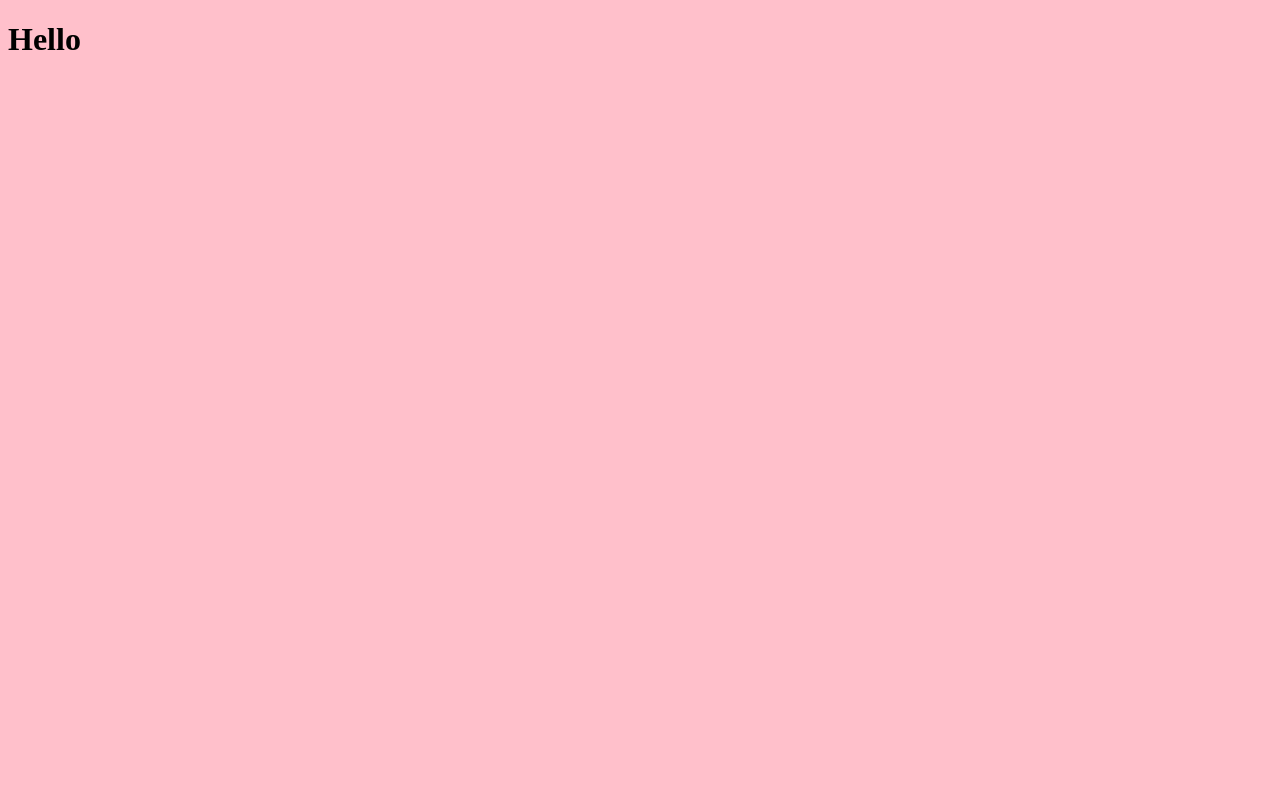
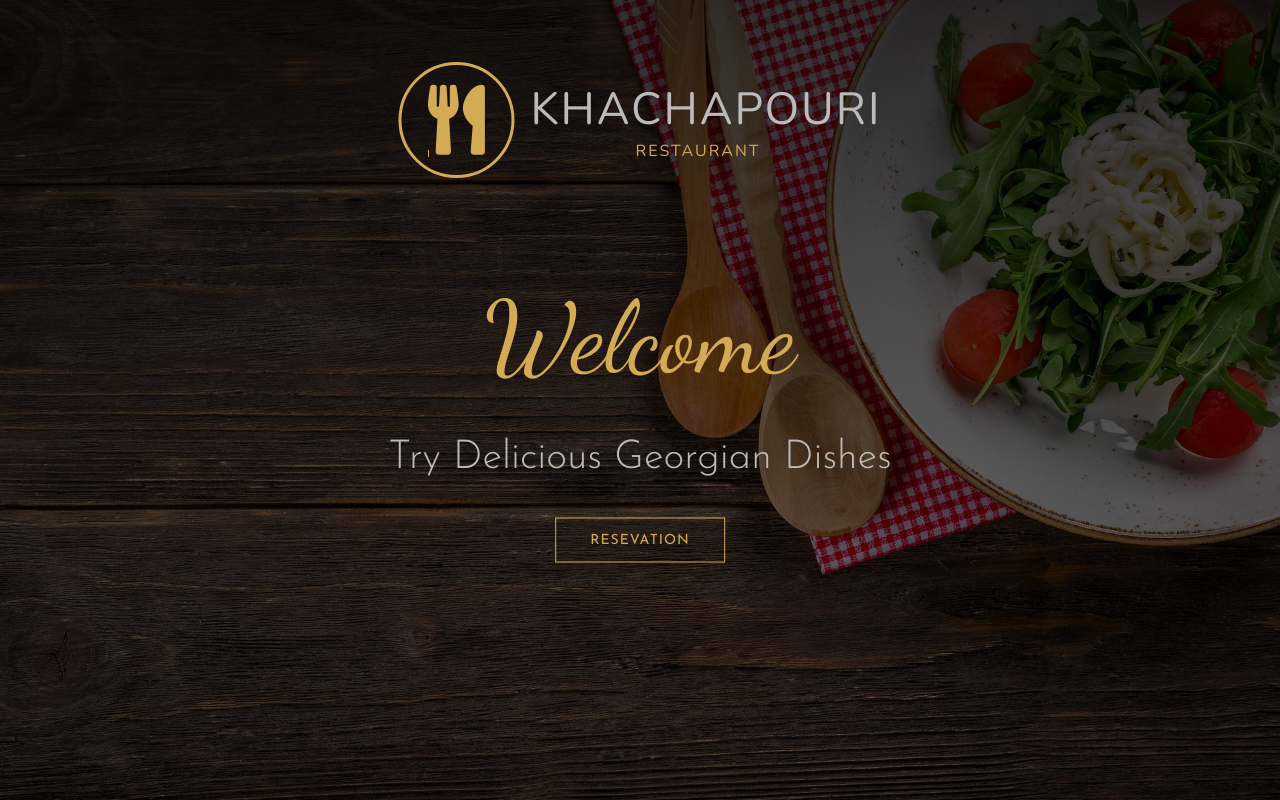
Before and after one commit to Yassineab27/restaurant-khachapouri, a website: page index.html in a window 1280 px wide. Drawn offline with nearby package versions, Linux system fonts and the light colour scheme.

Commit message:
adding header section + hero

```diff
--- a/index.html
+++ b/index.html
@@ -10,6 +10,23 @@
     <title>Restaurant | Khachapouri</title>
 </head>
 <body>
-    <h1>Hello</h1>
+    <!-- HEADER -->
+    <header class="header">
+        <div class="brand">
+            <a href="#" class="logo">
+                <i class="fas fa-utensils"></i>
+            </a>
+            <div>
+                <h1 class="main-name">Khachapouri</h1>
+                <p class="sub-name">Restaurant</p>
+            </div>
+        </div>
+        <!-- End of Header -->
+        <div class="header-banner">
+            <h1 class="main-heading">Welcome</h1>
+            <h3 class="sub-heading">Try Delicious Georgian Dishes</h3>
+            <button type="button" class="main-btn">Resevation</button>
+        </div>
+    </header>
 </body>
 </html>
--- /dev/null
+++ b/scss/_base.scss
@@ -0,0 +1,29 @@
+$color-dark: #262626;
+$color-black: #000;
+$color-primary: #d3ab55;
+$color-secondary: #bbb;
+
+$font-dancingScript: "Dancing Script", cursive;
+$font-josefinSans: "Josefin Sans", sans-serif;
+$font-nunito: "Nunito", sans-serif;
+
+// MIXIN
+
+@mixin flexLayout {
+    display: flex;
+    justify-content: center;
+    align-items: center;
+}
+
+@mixin textStyles {
+    font-weight: 300;
+    letter-spacing: 2px;
+    text-transform: uppercase;
+}
+
+@mixin centering($top) {
+    position: absolute;
+    top: $top;
+    left: 50%;
+    transform: translate(-50%, -50%);
+}
--- /dev/null
+++ b/scss/_layout.scss
@@ -0,0 +1,86 @@
+* {
+    margin: 0;
+    padding: 0;
+}
+
+body {
+    background: $color-dark;
+}
+
+.header {
+    width: 100%;
+    height: 100vh;
+    background: linear-gradient(rgba($color-black, 0.8), rgba($color-black, 0.5)), url(../images/bg2.jpeg) no-repeat center center/cover;
+
+    .brand {
+        @include centering(15%);
+        @include flexLayout;
+
+        .logo {
+            font-size: 70px;
+            color: $color-primary;
+            width: 110px;
+            height: 110px;
+            border: 3px solid $color-primary;
+            border-radius: 50%;
+            @include flexLayout
+        }
+
+        .main-name {
+            font-family: $font-nunito;
+            font-size: 45px;
+            margin-left: 1rem;
+            color: $color-secondary;
+            @include textStyles;
+        }
+
+        .sub-name {
+            color: $color-primary;
+            text-align: center;
+            @include textStyles;
+            font-family: $font-nunito;
+        }
+    }
+
+    &-banner {
+        @include centering(50%);
+        text-align: center;
+        color: #fff;
+
+        .main-heading {
+            font-family: $font-dancingScript;
+            font-size: 100px;
+            font-weight: 300;
+            color: $color-primary;
+            margin: 40px 0;
+        }
+
+        .sub-heading {
+            font-family: $font-josefinSans;
+            font-size: 40px;
+            font-weight: 300;
+            color: $color-secondary;
+            margin-bottom: 40px;
+        }
+
+        .main-btn {
+            width: 170px;
+            height: 45px;
+            font-family: $font-josefinSans;
+            font-size: 14px;
+            text-transform: uppercase;
+            letter-spacing: 1px;
+            color: $color-primary;
+            background: transparent;
+            border: 1px solid $color-primary;
+            outline: none;
+            cursor: pointer;
+            transition: all 0.5s ease;
+
+            &:hover {
+                background: $color-primary;
+                color: $color-dark;
+            }
+        }
+    }
+}
--- a/scss/main.scss
+++ b/scss/main.scss
@@ -1,3 +1,2 @@
-body {
-    background: pink;
-}
+@import "base";
+@import "layout";
```
Also changed, not shown: css/main.css, images/bg2.jpeg (renamed from images/bg2.jpg), images/food.jpeg (renamed from images/food.jpg), images/khinkali.jpeg (renamed from images/khinkali.jpg), images/kitchen.jpeg (renamed from images/kitchen.jpg).
